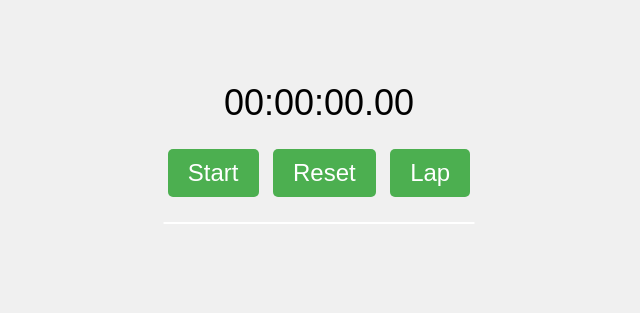
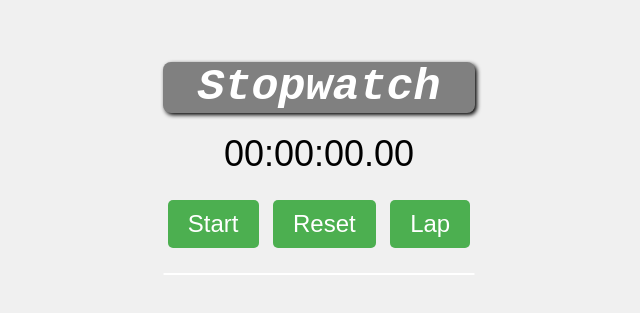
Before and after one commit to Abuassefa7/PRODIGY_WD_02, a plain HTML site: page index.html in a window 1280 px wide. Shown: the part 239-552 px from the top of the page, without its empty margins (321-961 px from the left). Drawn offline with Linux system fonts and the light colour scheme.

Commit message:
title updated

```diff
--- a/Css/styles.css
+++ b/Css/styles.css
@@ -18,6 +18,16 @@ body {
     margin: 0;
 }
 
+.title{
+  font-size: 45px;
+  background-color: gray;
+  border-radius: 8px;
+  box-shadow: 2px 2px 4px black;
+  color: white;
+  margin-bottom: 20px;
+  font-style: italic;
+  font-family: 'Courier New', Courier, monospace;
+}
 .stopwatch-container {
     text-align: center;
 }
--- a/index.html
+++ b/index.html
@@ -8,6 +8,7 @@
 	</head>
 	<body>
 		<div class="stopwatch-container">
+			<h1 class="title">Stopwatch</h1>
 			<div id="display" class="stopwatch-display">00:00:00.00</div>
 			<button
 				id="startBtn"
```
